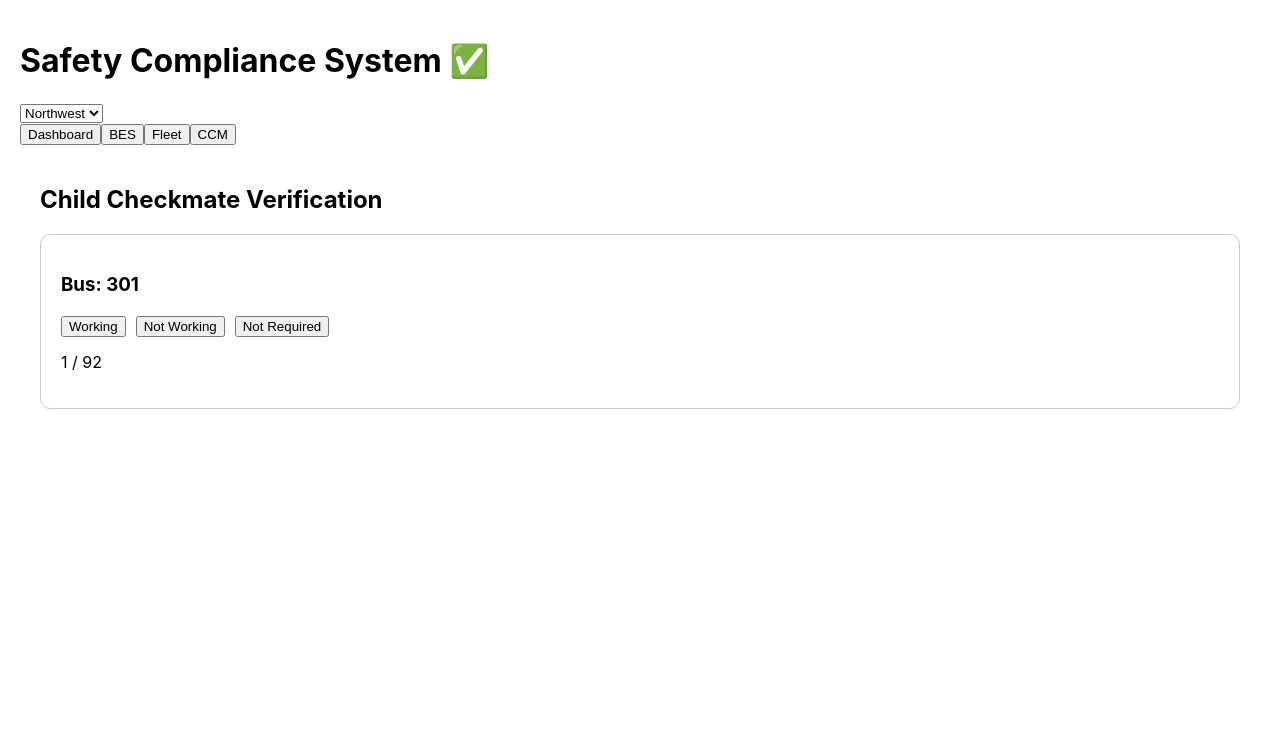
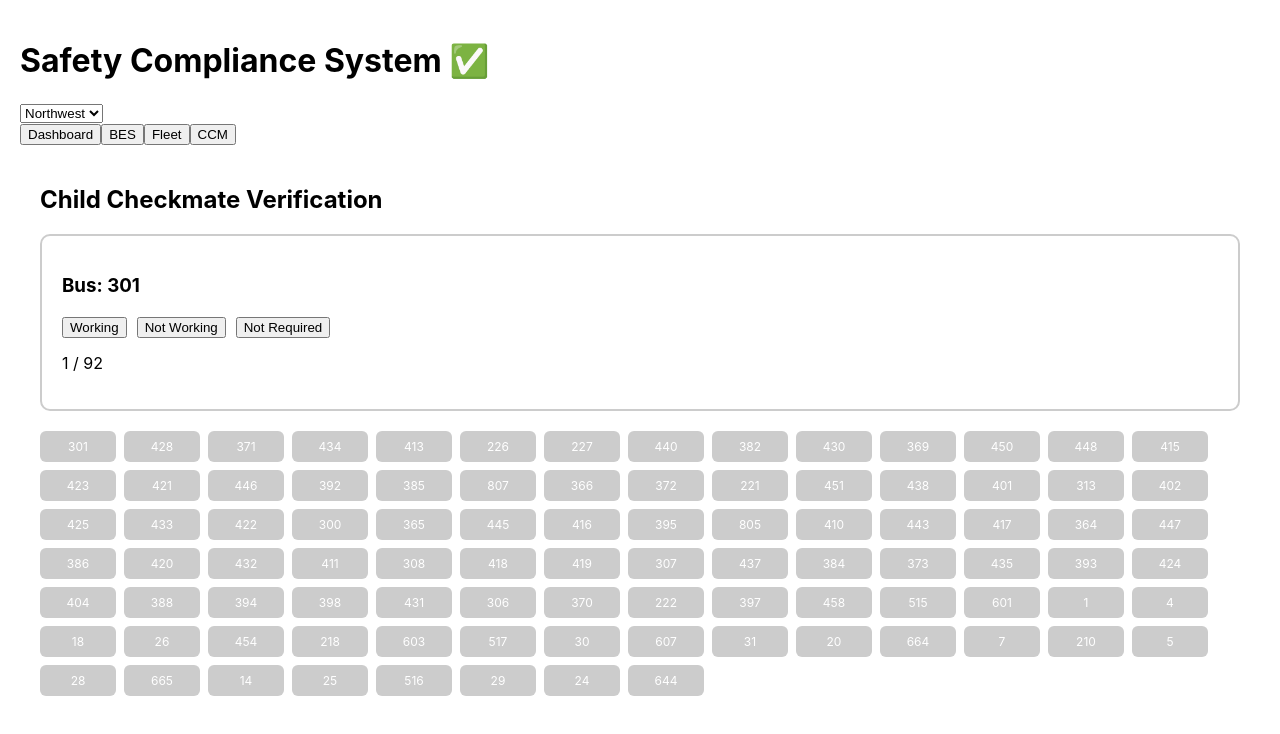
Before and after one commit to drewworkfirststudent-droid/safety-app, a React (Create React App) app: page / in a window 1280 px wide. Both pictures are taken after a click on the button "CCM". Shown: the top 734 px of the page. Built offline with nearby package versions, Linux system fonts and the light colour scheme.

Commit message:
Add CCM visual status grid

```diff
--- a/src/modules/ccm/CCM.js
+++ b/src/modules/ccm/CCM.js
@@ -2,14 +2,13 @@ import { useState, useEffect } from "react";
 import { NW_BUSES } from "../../buses";
 
 const STORAGE_KEY = "ccm-progress";
-
 const buses = NW_BUSES;
 
 function CCM() {
   const [index, setIndex] = useState(0);
   const [results, setResults] = useState({});
 
-  // ✅ LOAD saved data on startup
+  // ✅ Load saved data
   useEffect(() => {
     const saved = localStorage.getItem(STORAGE_KEY);
     if (saved) {
@@ -19,7 +18,7 @@ function CCM() {
     }
   }, []);
 
-  // ✅ SAVE whenever data changes
+  // ✅ Save data
   useEffect(() => {
     localStorage.setItem(
       STORAGE_KEY,
@@ -43,22 +42,45 @@ function CCM() {
     }
   };
 
+  // ✅ Color helper
+  const getColor = (status) => {
+    if (status === "WORKING") return "green";
+    if (status === "NOT_WORKING") return "red";
+    if (status === "NOT_REQUIRED") return "gray";
+    return "#ccc";
+  };
+
   return (
     <div style={{ padding: "20px" }}>
       <h2>Child Checkmate Verification</h2>
 
-      <div style={{ border: "1px solid #ccc", padding: "20px", borderRadius: "10px" }}>
+      {/* ✅ Current Bus Card */}
+      <div
+        style={{
+          border: "2px solid",
+          borderColor: getColor(results[currentBus]),
+          padding: "20px",
+          borderRadius: "10px",
+          marginBottom: "20px",
+        }}
+      >
         <h3>Bus: {currentBus}</h3>
 
         <button onClick={() => handleResult("WORKING")}>
           Working
         </button>
 
-        <button onClick={() => handleResult("NOT_WORKING")} style={{ marginLeft: "10px" }}>
+        <button
+          onClick={() => handleResult("NOT_WORKING")}
+          style={{ marginLeft: "10px" }}
+        >
           Not Working
         </button>
 
-        <button onClick={() => handleResult("NOT_REQUIRED")} style={{ marginLeft: "10px" }}>
+        <button
+          onClick={() => handleResult("NOT_REQUIRED")}
+          style={{ marginLeft: "10px" }}
+        >
           Not Required
         </button>
 
@@ -66,6 +88,26 @@ function CCM() {
           {index + 1} / {buses.length}
         </p>
       </div>
+
+      {/* ✅ Fleet Status Grid */}
+      <div style={{ display: "flex", flexWrap: "wrap", gap: "8px" }}>
+        {buses.map((bus) => (
+          <div
+            key={bus}
+            style={{
+              width: "60px",
+              padding: "8px",
+              textAlign: "center",
+              borderRadius: "6px",
+              backgroundColor: getColor(results[bus]),
+              color: "white",
+              fontSize: "12px",
+            }}
+          >
+            {bus}
+          </div>
+        ))}
+      </div>
     </div>
   );
 }
```
